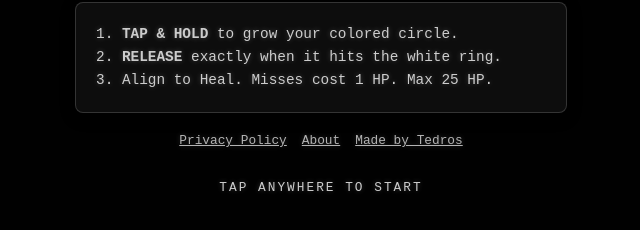
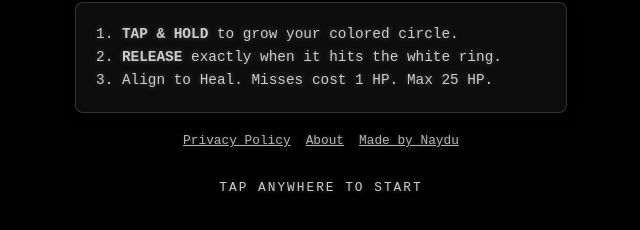
Before and after one commit to Yaswanth1b/Circles-Cycle, a plain HTML site: page index.html in a window 1280 px wide. Shown: the part 416-646 px from the top of the page, 319-959 px from the left. Drawn offline with Linux system fonts and the light colour scheme.

Commit message:
updated credits

```diff
--- a/index.html
+++ b/index.html
@@ -51,7 +51,7 @@
             <div class="footer-links">
                 <span class="footer-link" id="btn-privacy">Privacy Policy</span>
                 <span class="footer-link" id="btn-about">About</span>
-                <span class="footer-link" id="btn-madeby">Made by Tedros</span>
+                <span class="footer-link" id="btn-madeby">Made by Naydu</span>
             </div>
 
             <div class="tap-prompt">Tap anywhere to start</div>
```
